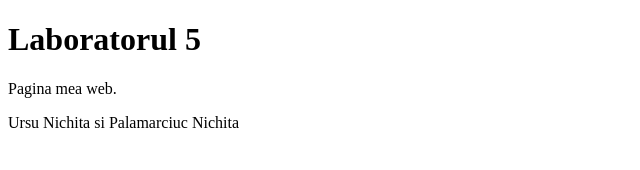
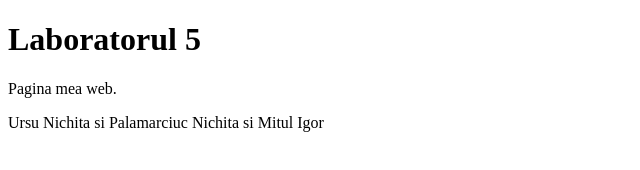
Before and after one commit to maaiqqe/AMPS_AAW2312, a plain HTML site: page index.html in a window 1280 px wide. Shown: the full height of the page, 0-640 px from the left. Drawn offline with Linux system fonts and the light colour scheme.

Commit message:
feat: add new colaborator (#1)

```diff
--- a/index.html
+++ b/index.html
@@ -7,6 +7,6 @@
 <body>
     <h1>Laboratorul 5</h1>
     <p>Pagina mea web.</p>
-    <p>Ursu Nichita si Palamarciuc Nichita</p>
+    <p>Ursu Nichita si Palamarciuc Nichita si Mitul Igor</p>
 </body>
 </html>
```
